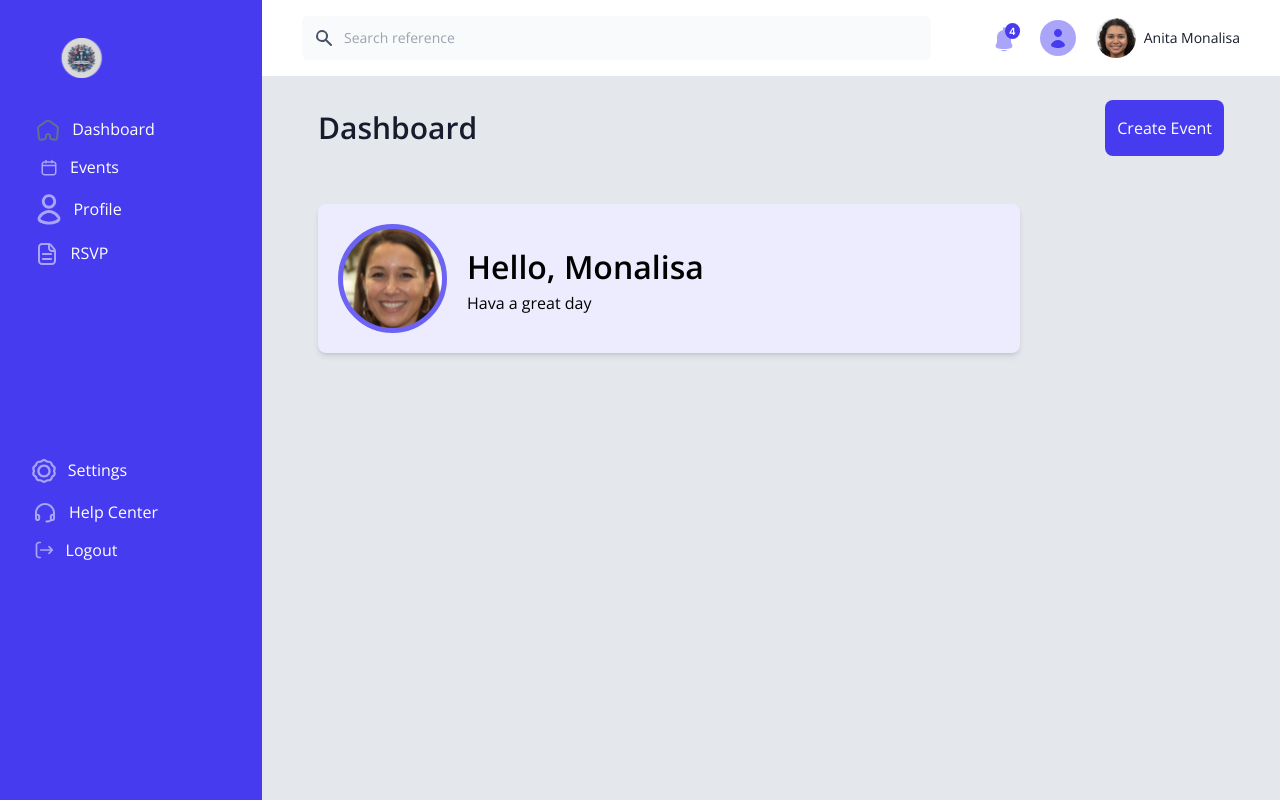
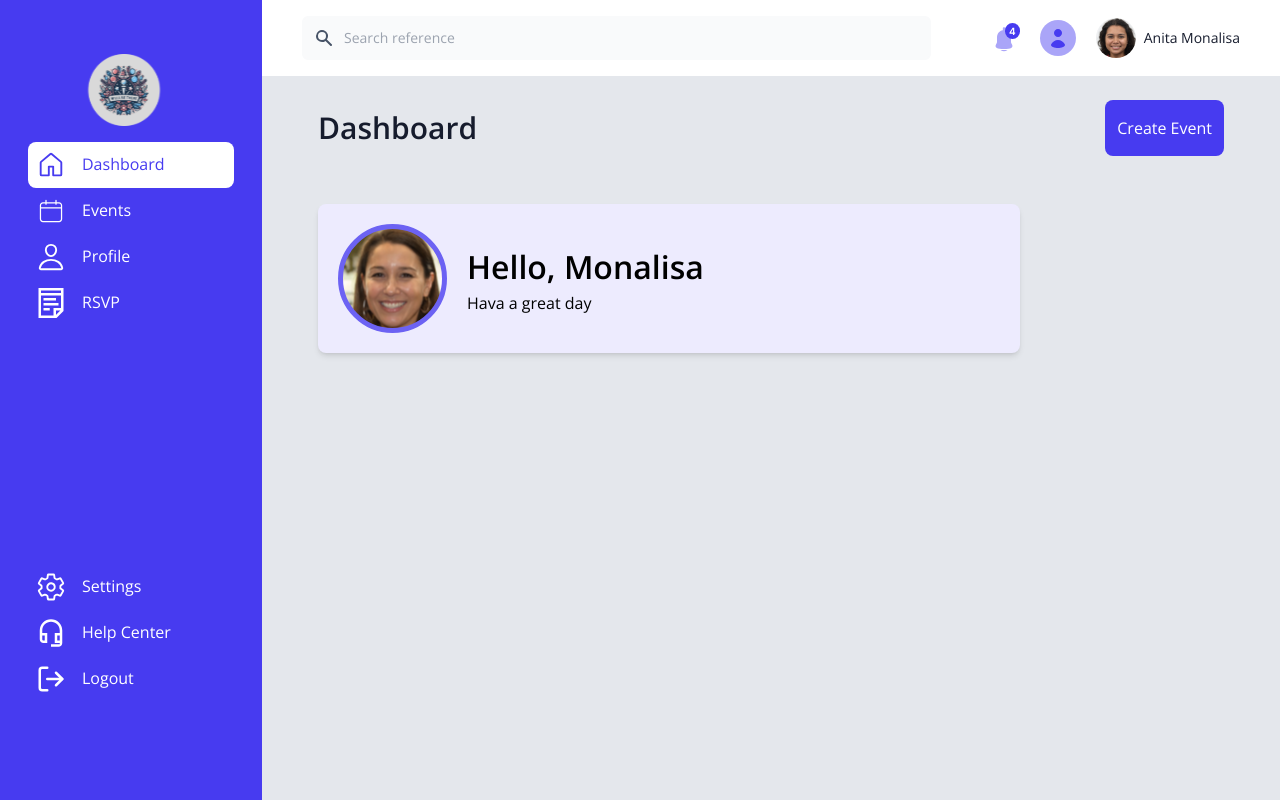
Before and after one commit to Areebah-snow/adch-group-5, a React (Vite) app: page /dashboard in a window 1280 px wide. Built offline with nearby package versions, Linux system fonts and the light colour scheme; no server answers.

Commit message:
modified sidebar

```diff
--- a/src/Components/Sidebar.jsx
+++ b/src/Components/Sidebar.jsx
@@ -1,15 +1,15 @@
-import React, { useState } from "react";
+import { useState } from "react";
 import DbLogo from "../assets/db_logo.svg";
-import Db from "../assets/db.svg";
-import Events from "../assets/events.svg";
-import Help from "../assets/help.svg";
-import Profile from "../assets/profile.svg";
-import RSVP from "../assets/rsvp.svg";
-import Sett from "../assets/settings.svg";
-import Logout from "../assets/logout.svg";
-import { Link, useNavigate } from "react-router-dom";
+import { NavLink, useNavigate } from "react-router-dom";
 import { signOut } from "firebase/auth";
 import { auth } from "../../firebaseConfig";
+import { GoHome } from "react-icons/go";
+import { CiCalendar } from "react-icons/ci";
+import { IoPersonOutline } from "react-icons/io5";
+import { GrNotes } from "react-icons/gr";
+import { IoSettingsOutline } from "react-icons/io5";
+import { MdOutlineHeadsetMic } from "react-icons/md";
+import { FiLogOut } from "react-icons/fi";
 
 const Sidebar = () => {
   const navigate = useNavigate();
@@ -25,98 +25,99 @@ const Sidebar = () => {
       });
   };
   return (
-    <div className="w-full lg:h-screen grid gap-0 text-white">
-      <aside className="w-[262px] flex-none h-full bg-primary text-white py-[2.375rem] px-0 hidden lg:flex flex-col lg:px-7 gap-8 justify-between">
-        <div className="aside-top w-[135px]">
-          <div className="w-full flex flex-col">
-            <div className="w-fit flex items-center bg-transparent">
-              <img src={DbLogo} alt="" className="w-full mr-1" />
+    <div className="w-[262px] lg:h-screen text-white bg-primary hidden lg:flex flex-col lg:px-7 gap-8 py-[2.375rem] px-0">
+      <aside>
+        <img src={DbLogo} alt="" className="w-full my-4" />
+        <div className="flex flex-col justify-between h-[70vh]">
+          <div>
+            <NavLink to="/dashboard">
+              {({ isActive }) => (
+                <div
+                  className={`${
+                    isActive && "bg-white text-primary"
+                  } flex items-center rounded-lg p-2 gap-4`}
+                >
+                  <GoHome size={30} />
+                  <span className="text-base leading-[120%]">Dashboard</span>
                 </div>
+              )}
+            </NavLink>
+            <NavLink to="/events">
+              {({ isActive }) => (
+                <div
+                  className={`${
+                    isActive && "bg-white text-primary"
+                  } flex items-center rounded-lg p-2 gap-4`}
+                >
+                  <CiCalendar size={30} />
+                  <span className="text-base leading-[120%]">Events</span>
                 </div>
-          <nav className="mt-10">
-            <ul className="w-full flex flex-col items-center justify-center gap-4 ">
-              <li>
-                <Link
-                  to="#"
-                  className="w-fit flex items-center gap-2 bg-transparent"
+              )}
+            </NavLink>
+            <NavLink to="/profile">
+              {({ isActive }) => (
+                <div
+                  className={`${
+                    isActive && "bg-white text-primary"
+                  } flex items-center rounded-lg p-2 gap-4`}
                 >
-                  <img
-                    src={Db}
-                    alt=""
-                    className="w-[1.5rem] mr-1 flex items-center justify-center"
-                  />
-                  <span className="text-base leading-[120%]">Dashboard</span>
-                </Link>
-              </li>
-              <li>
-                <Link
-                  to="#"
-                  className="w-fit flex items-center gap-2 bg-transparent mr-8"
+                  <IoPersonOutline size={30} />
+                  <span className="text-base leading-[120%]">Profile</span>
+                </div>
+              )}
+            </NavLink>
+            <NavLink to="/rsvp">
+              {({ isActive }) => (
+                <div
+                  className={`${
+                    isActive && "bg-white text-primary"
+                  } flex items-center rounded-lg p-2 gap-4`}
                 >
-                  <img
-                    src={Events}
-                    alt=""
-                    className="w-[1.125rem] mr-1 flex items-center justify-center"
-                  />
-                  <span className="text-base leading-[120%]">Events</span>
-                </Link>
-              </li>
-              <li>
-                <Link
-                  to="#"
-                  className="w-fit flex items-center gap-2 bg-transparent mr-8"
+                  <GrNotes size={30} />
+                  <span className="text-base leading-[120%]">RSVP</span>
+                </div>
+              )}
+            </NavLink>
+          </div>
+          <div>
+            <NavLink to="/settings">
+              {({ isActive }) => (
+                <div
+                  className={`${
+                    isActive && "bg-white text-primary"
+                  } flex items-center rounded-lg p-2 gap-4`}
                 >
-                  <img src={Profile} alt="" className="w-[1.5rem] mr-1" />
-                  <span className="text-base leading-[120%]">Profile</span>
-                </Link>
-              </li>
-              <li>
-                <Link
-                  to="#"
-                  className="w-fit flex items-center gap-2 bg-transparent mr-12"
-                >
-                  <img src={RSVP} alt="" className="w-[1.5rem] mr-1" />
-                  <span className="text-base leading-[120%]">RSVP</span>
-                </Link>
-              </li>
-              <li>
-                <Link
-                  to="#"
-                  className="w-fit flex items-center gap-2 bg-transparent mr-8 mt-44"
-                >
-                  <img src={Sett} alt="" className="w-[1.5rem] mr-1" />
+                  <IoSettingsOutline size={30} />
                   <span className="text-base leading-[120%] whitespace-pre">
                     Settings
                   </span>
-                </Link>
-              </li>
-              <li>
-                <Link
-                  to="#"
-                  className="w-fit flex items-center gap-2 bg-transparent"
+                </div>
+              )}
+            </NavLink>
+            <NavLink to="/helpcenter">
+              {({ isActive }) => (
+                <div
+                  className={`${
+                    isActive && "bg-white text-primary"
+                  } flex items-center rounded-lg p-2 gap-4`}
                 >
-                  <img src={Help} alt="" className="w-[1.5rem] mr-1" />
+                  <MdOutlineHeadsetMic size={30} />
                   <span className="text-base leading-[120%] whitespace-pre">
                     Help Center
                   </span>
-                </Link>
-              </li>
-              <li>
-                <button
-                  to="#"
-                  className="w-fit flex items-center gap-2 bg-transparent mr-10"
-                >
-                  <img src={Logout} alt="" className="w-[1.25rem] mr-1" />
+                </div>
+              )}
+            </NavLink>
+            <NavLink className="flex items-center p-2 gap-4">
+              <FiLogOut size={30} />
               <span
                 className="text-base leading-[120%] text-error"
                 onClick={handleSignout}
               >
                 Logout
               </span>
-                </button>
-              </li>
-            </ul>
-          </nav>
+            </NavLink>
+          </div>
         </div>
       </aside>
     </div>
```
Lines whose indentation alone changed are shown as unchanged.
